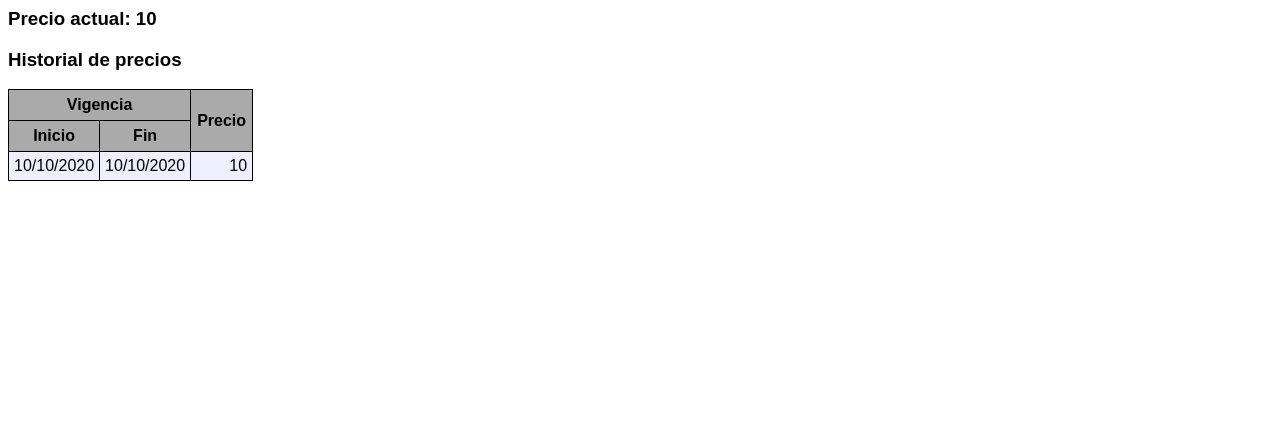
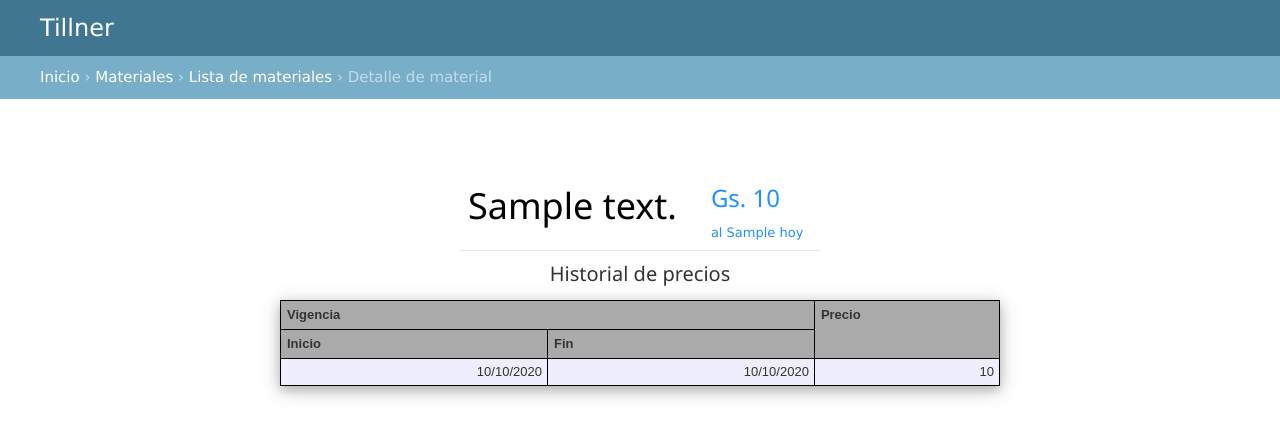
Before and after one commit to atiliopereira/gestor-de-presupuestos, a Django app: template materiales/templates/admin/materiales/material/material_detail.html in a window 1280 px wide. Shown: the top 437 px of the page. Run offline with Django 3.2, Linux system fonts and the light colour scheme; tables that the repository leaves empty hold one stand-in row (Sample ...); the template is opened without the code that fills it: values named after a table or form of the project are taken from there, most other values are stand-ins (such as "Sample title", 1, 10 or a date in 2020); some libraries are stand-ins or nearby versions.

Commit message:
TILLNER-2 correcciones de material detail view

```diff
--- a/materiales/models.py
+++ b/materiales/models.py
@@ -57,7 +57,7 @@ class Material(models.Model):
         return f'{self.descripcion}'
 
     def precio_actual(self):
-        return get_precio_de_material(self)
+        return get_precio_de_material(material=self).precio if get_precio_de_material(material=self) else "No establecido"
 
 
 class PrecioDeMaterial(models.Model):
--- a/materiales/templates/admin/materiales/material/material_detail.html
+++ b/materiales/templates/admin/materiales/material/material_detail.html
@@ -1,20 +1,66 @@
-<div id="det-mat">
-<h3>Precio actual:
-    {% if precio_actual %}
-        {{ precio_actual }}
-    {% else %}
-        No especificado
-    {% endif %}
+{% extends "admin/base_site.html" %}
+
+{% block breadcrumbs %}
+
+    <div class="breadcrumbs">
+        <a href="{% url 'admin:index' %}">Inicio</a>
+        &rsaquo; <a href="{% url 'admin:app_list' 'materiales' %}">Materiales</a>
+        &rsaquo; <a href="/admin/materiales/material">Lista de materiales</a>
+        &rsaquo; Detalle de material
+    </div>
+
+{% endblock %}
+
+{% block extrastyle %}
+    <link rel="stylesheet" href="https://www.w3schools.com/w3css/4/w3.css">
+{% endblock %}
+
+{% block content %}
+    <style>
+        .w3-card-4 {
+          margin-bottom: 1%;
+        }
+        table {
+            width:100%;
+        }
+        tbody{
+            width: 100%;
+            display: table;
+        }
+        .label {
+            color: white;
+            padding: 8px;
+            font-weight: bold;
+            font-size: x-large;
+            border-radius: 5px;
+        }
+    </style>
+    <div style="width:30%;margin-left:auto;margin-right:auto;">
+        <table>
+            <tr>
+                <td>
+                    <h1 style="text-align:left; color: black">{{ object.descripcion }}</h1>
+                </td>
+                <td>
+                    <h3 style= "color: dodgerblue">
+                        Gs. {{ precio_material_hoy }}
                     </h3>
-<h3>Historial de precios</h3>
+                    <p style= "color: dodgerblue">al {{ hoy }}</p>
+                </td>
+            </tr>
+        </table>
+    </div>
 
+
+    <caption>
+        <h4 style="text-align:center">Historial de precios</h4>
+    </caption>
     {% if precios %}
-    <table>
-    <thead>
+        <div id="det-mat" class="w3-card-4" style="width:60%;margin-left:auto;margin-right:auto;">
+            <table style="width: 100%">
                 <tr><th colspan="2">Vigencia</th><th rowspan="2">Precio</th></tr>
-        <tr><th>Inicio</th><th>Fin</fin></th></tr>
-    </thead>
-    <tbody>
+                <tr><th>Inicio</th><th>Fin</th></tr>
+
                 {% for precio in precios %}
                 <tr {% if  precio.es_actual %}
                         style="background-color: rgb(94, 255, 0)"
```
Also changed, not shown: other parts of materiales/templates/admin/materiales/material/material_detail.html (+3 -2 lines), materiales/views.py (+3 -11 lines). Lines whose indentation alone changed are shown as unchanged.
